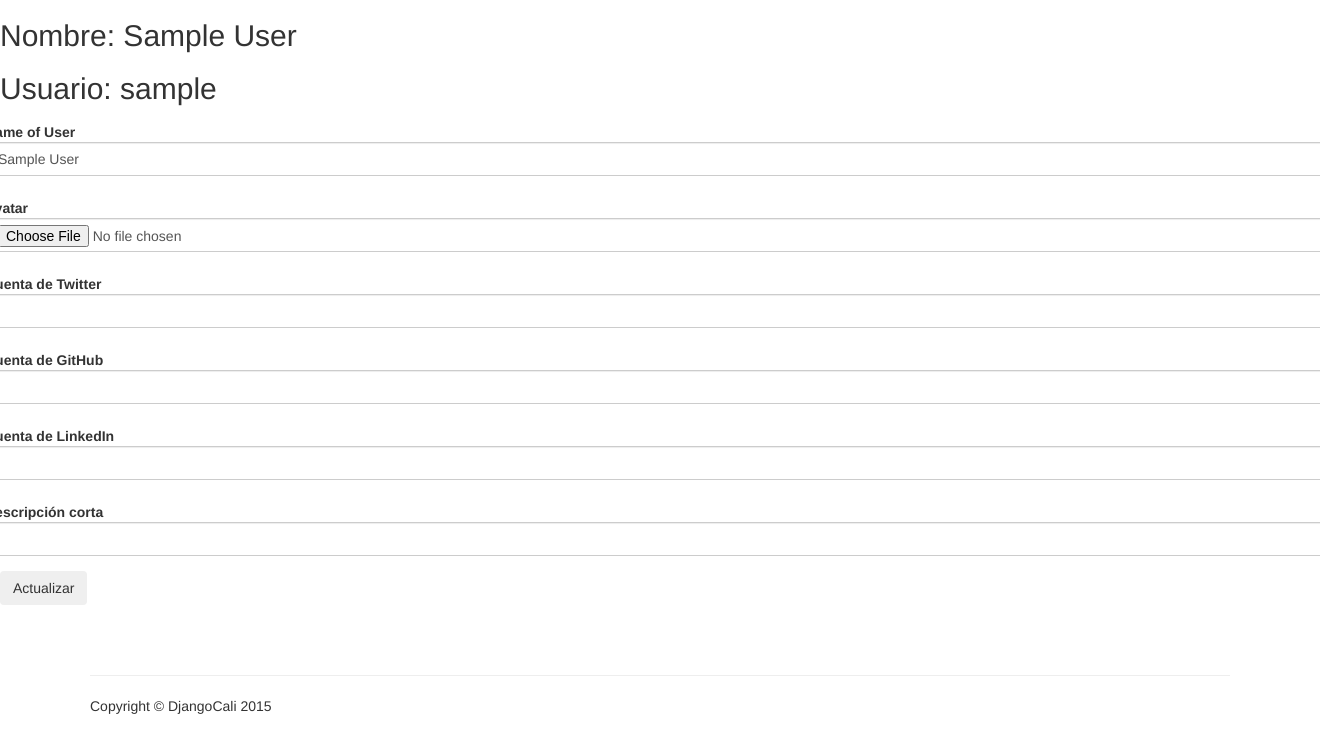
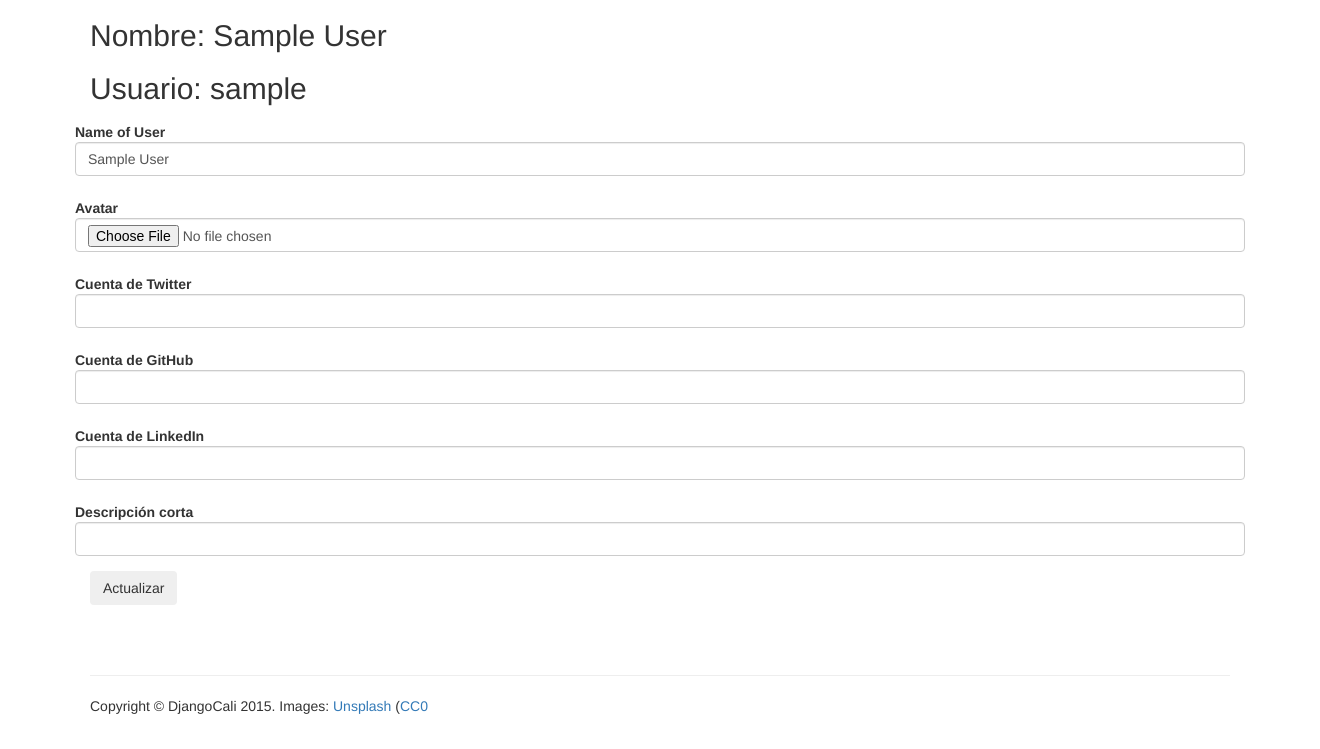
Before and after one commit to pythoncali/portal, a Django app: a page that uses djangocali-portal/templates/base.html in a window 1320 px wide; the page is wider, and only the part inside the window is pictured. Shown: the part 51-800 px from the top of that part. Run offline with Django 3.2, Linux system fonts and the light colour scheme; the visitor is signed in with stand-in values (Sample User, id 1); data comes from the database, SQL or seed files in the repository; parts of the project's set-up code (start-up, migrations or seed data) failed here and were passed over; some libraries are stand-ins or nearby versions.

Commit message:
Fixing the user update form and including some information about rights

```diff
--- a/djangocali-portal/templates/base.html
+++ b/djangocali-portal/templates/base.html
@@ -113,7 +113,7 @@
             <hr>
             <div class="row">
                 <div class="col-lg-12">
-                    <p>Copyright &copy; DjangoCali 2015</p>
+                    <p>Copyright &copy; DjangoCali 2015. Images: <a href="http://unsplash.com">Unsplash</a> (<a href="http://unsplash.com/cc0">CC0</a></p>
                 </div>
             </div>
         </div>
--- a/djangocali-portal/templates/users/user_form.html
+++ b/djangocali-portal/templates/users/user_form.html
@@ -4,6 +4,7 @@
 {% block title %}{{ user.username }}{% endblock %}
 
 {% block content %}
+    <div class="container">
         <h2>Nombre: {{ user.name }}</h2>
         <h2>Usuario: {{ user.username }}</h2>
         <form class="form-horizontal" method="post" action="{% url 'users:update' %}">
@@ -15,4 +16,5 @@
                 </div>
             </div>
         </form>
+    </div>
 {% endblock %}
```
Lines whose indentation alone changed are shown as unchanged.
